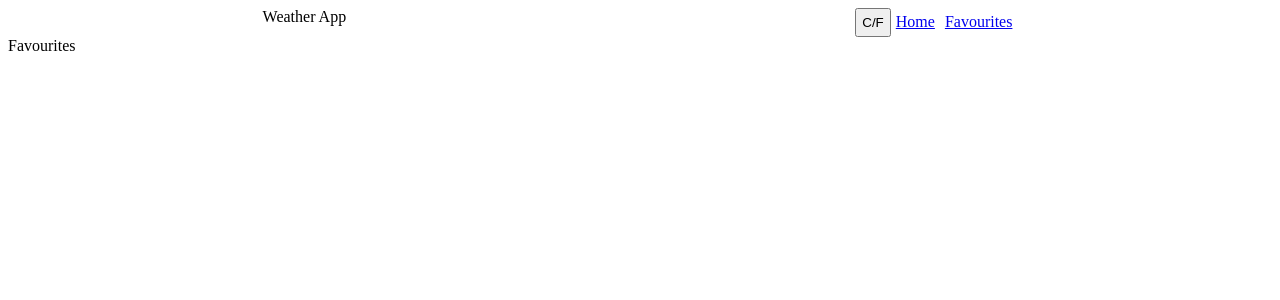
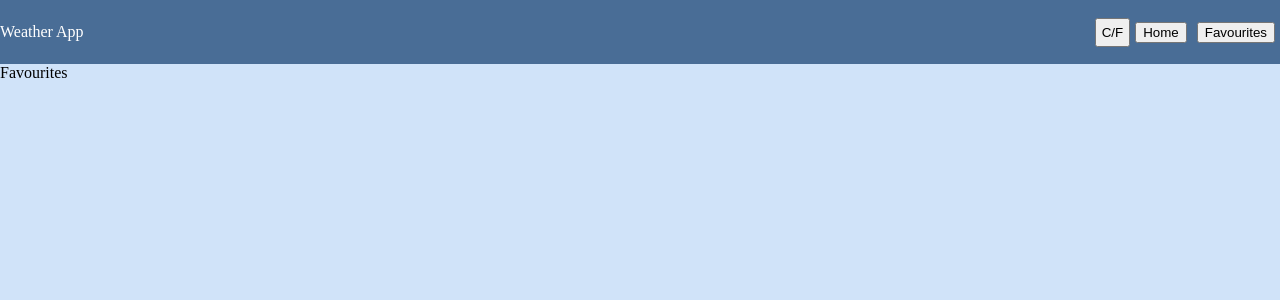
Before and after one commit to MishkaZi/WeatherApp, a React (Create React App) app: page /favourites in a window 1280 px wide. Shown: the top 300 px of the page. Built offline with nearby package versions, Linux system fonts and the light colour scheme.

Commit message:
added some css

```diff
--- a/package.json
+++ b/package.json
@@ -16,7 +16,7 @@
     "react-dom": "^17.0.2",
     "react-redux": "^7.2.6",
     "react-router-dom": "^6.2.1",
-    "react-scripts": "^3.0.1",
+    "react-scripts": "^5.0.0",
     "typescript": "^4.5.5",
     "web-vitals": "^2.1.4"
   },
--- a/src/components/ForecastCard/ForecastCard.css
+++ b/src/components/ForecastCard/ForecastCard.css
@@ -1,10 +1,14 @@
 .forecast-card {
   width: 8rem;
   min-width: 8rem;
-  height: 13rem;
-  min-height: 13rem;
-  padding: 1rem;
+  height: 11rem;
+  min-height: 11rem;
+  padding: 0 1rem 1rem 1rem;
   margin: 1rem;
-  background-color: bisque;
+
   text-align: center;
+  border-radius: 20%;
+  -moz-box-shadow: 1px 1px 10px #000000;
+  -webkit-box-shadow: 1px 1px 10px #000000;
+  box-shadow: 1px 1px 10px #000000;
 }
--- a/src/components/Header/Header.css
+++ b/src/components/Header/Header.css
@@ -1,6 +1,11 @@
 .header {
+  color: #ffff;
   display: flex;
-  justify-content: space-around;
+  justify-content: space-between;
+  align-items: center;
+  background-color: #496d96;
+  width: 100%;
+  height: 4rem;
 }
 
 .buttons > * {
--- a/src/components/Header/Header.tsx
+++ b/src/components/Header/Header.tsx
@@ -21,9 +21,15 @@ const Header = () => {
     <div className='header'>
       Weather App
       <div className='buttons'>
-        <button onClick={changeUnit}>C/F</button>
-        <Link to='/'>Home</Link>
-        <Link to='/favourites'>Favourites</Link>
+        <button type='button' onClick={changeUnit}>
+          C/F
+        </button>
+        <Link to='/'>
+          <button type='button'>Home</button>
+        </Link>
+        <Link to='/favourites'>
+          <button type='button'>Favourites</button>
+        </Link>
       </div>
     </div>
   );
--- a/src/components/Main/Main.css
+++ b/src/components/Main/Main.css
@@ -2,4 +2,21 @@
   margin: 5rem 5rem 0 5rem;
   display: flex;
   flex-wrap: wrap;
+  justify-content: center;
+
+  background-color: #ffff;
+  border-radius: 5%;
+  padding: 1rem;
+  -moz-box-shadow: 1px 1px 10px #000000;
+  -webkit-box-shadow: 1px 1px 10px #000000;
+  box-shadow: 1px 1px 10px #000000;
 }
+
+.search {
+  text-align: center;
+  margin-top: 2rem;
+}
+
+body {
+  background-color: #d0e3f9;
+}
--- a/src/components/Main/Main.tsx
+++ b/src/components/Main/Main.tsx
@@ -50,8 +50,9 @@ const Main = () => {
   }, []);
 
   return (
+    <>
+      <Header />
       <div className='main-page'>
-      <Header />
         <div className='search'>
           <input
             type='text'
@@ -60,15 +61,17 @@ const Main = () => {
             onChange={handleSearch}
           />
         </div>
-      <h2>{city}</h2>
-      <h3>{text}</h3>
+
         <div className='city-weather'>
+          <h2 style={{ width: '100%' }}>{city}</h2>
+          <h3 style={{ width: '100%' }}>{text}</h3>
           <h4 style={{ width: '100%' }}>Five day forecast:</h4>
           {forecasts.map((forecast: ForecastModel) => (
             <ForecastCard key={forecast.day} forecast={forecast} />
           ))}
         </div>
       </div>
+    </>
   );
 };
 
--- a/src/index.css
+++ b/src/index.css
@@ -1,9 +1,8 @@
 .App {
   display: grid;
+  margin: 0;
 }
 
-Header {
+body {
+  margin: 0;
 }
-
-Main {
-}
--- a/src/index.tsx
+++ b/src/index.tsx
@@ -1,6 +1,7 @@
 import React from 'react';
 import ReactDOM from 'react-dom';
 import { BrowserRouter, Routes, Route } from 'react-router-dom';
+import './index.css';
 import Favourites from './components/Favourites/Favourites';
 import Main from './components/Main/Main';
 import { Provider } from 'react-redux';
```
Also changed, not shown: 1 other file (tests, documents, lock files or other folders). Lines whose indentation alone changed are shown as unchanged.
